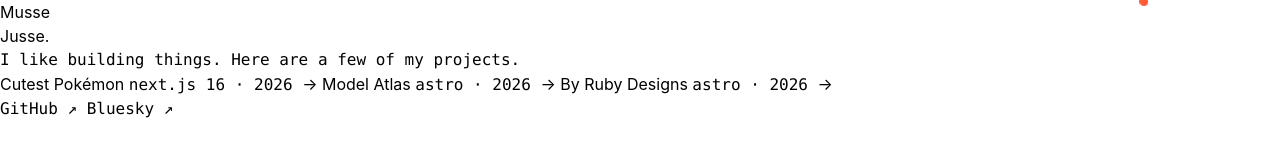
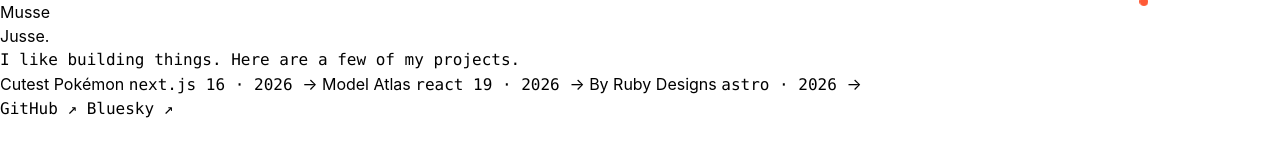
Before and after one commit to MusseJusse/mussejusse.com, an Astro site: page / in a window 1280 px wide. Shown: the top 160 px of the page. Built offline with nearby package versions, Linux system fonts and the light colour scheme; Astro itself is replaced by a stand-in of ours.

Commit message:
Correct Model Atlas framework label

```diff
--- a/src/pages/index.astro
+++ b/src/pages/index.astro
@@ -77,7 +77,7 @@ import Layout from "../layouts/main.astro";
             <span
               class="mono hidden text-[10px] tracking-[0.1em] text-[#8a8a86] md:block"
             >
-              astro &middot; 2026
+              react 19 &middot; 2026
             </span>
             <span
               class="justify-self-end text-[20px] text-[#b3b3af] transition-[transform,color] duration-[220ms] group-hover:translate-x-1.5 group-hover:text-[#131313] group-focus-visible:translate-x-1.5 group-focus-visible:text-[#131313]"
```
